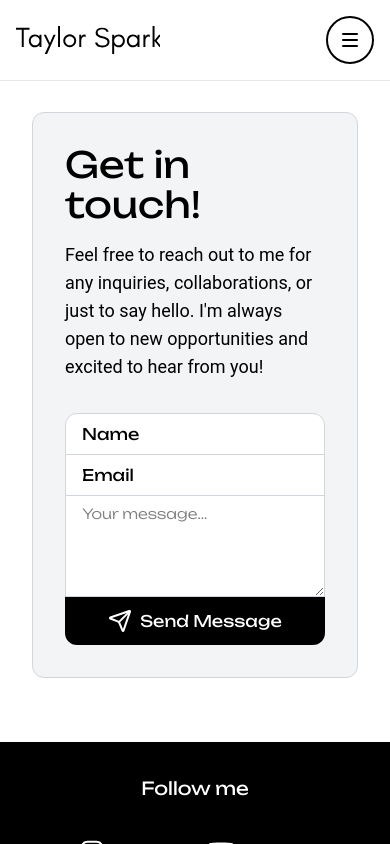
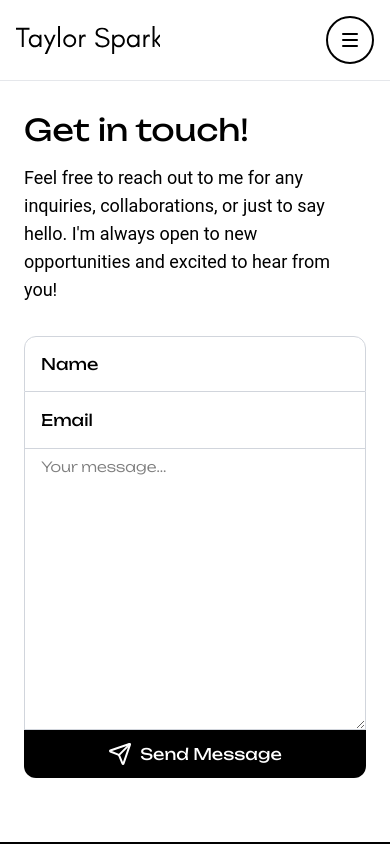
Before and after one commit to hakamir/Portfolio-Block-3, a Vue app: page /contact in a window 390 px wide. Built offline with nearby package versions, Linux system fonts and the light colour scheme; no server answers.

Commit message:
Style(Contact): New responsive visual for contact form

```diff
--- a/src/views/contact/Contact.vue
+++ b/src/views/contact/Contact.vue
@@ -11,28 +11,27 @@ const {formData, status} = storeToRefs(store)
 <template>
   <div class="flex flex-col min-h-screen">
     <div class="flex flex-1">
-      <section class="pt-28 pb-16 md:pt-48 container mx-auto px-8 md:px-32">
-        <div class="md:grid md:grid-cols-2 p-8 gap-16 border border-gray-300 rounded-xl bg-gray-100">
+      <section class="pt-28 pb-16 md:pt-48 container mx-auto px-6 md:px-32">
+        <div class="md:grid md:grid-cols-2 md:p-8 gap-16 md:border border-gray-300 rounded-xl md:bg-gray-100">
           <div class="pb-8">
-            <h1 class="text-4xl font-unbounded">Get in touch!</h1>
+            <h1 class="text-3xl md:text-4xl font-unbounded">Get in touch!</h1>
             <p class="pt-4">Feel free to reach out to me for any inquiries, collaborations, or just to say hello.
               I'm always open to new opportunities and excited to hear from you!</p>
           </div>
           <form v-if="status !== 'submitted'" id="form-contact" class="flex flex-col"
                 @submit.prevent="store.sendMessage">
-            <div class="flex items-center border rounded-t-xl bg-white border-gray-300 group focus-within:ring-2 focus-within:bg-white/70 ring-inset ring-black/50 transition">
-              <label for="name" class="block font-unbounded px-4 w-24 group-focus-within:-translate-x-1 group-focus-within:text-black/80 transition">Name</label>
-              <input id="name" type="text" v-model="formData.name" class="w-full h-10 outline-none" required>
+            <div class="relative flex items-center border rounded-t-xl bg-white h-14 border-gray-300 group focus-within:inset-shadow-[0_0_5px_rgba(0,0,0,0.5)] focus-within:bg-white/70 ring-inset ring-black/50 transition">
+              <label for="name" class="block font-unbounded px-4 w-24 group-focus-within:-translate-x-1 group-focus-within:text-black/0 md:group-focus-within:text-black/80 transition select-none">Name</label>
+              <input id="name" type="text" v-model="formData.name" class="absolute md:relative w-full h-12 outline-none px-4" required>
             </div>
             <div
-                class="flex items-center border-x bg-white border-gray-300 group focus-within:ring-2 focus-within:bg-white/70 ring-inset ring-black/50 transition">
-              <label for="email" class="block font-unbounded px-4 w-24 group-focus-within:-translate-x-1 group-focus-within:text-black/80 transition">Email</label>
-              <input id="email" type="email" name="email" v-model="formData.email"
-                     class="w-full h-10 outline-none" required>
+                class="relative flex items-center border-x bg-white h-14 border-gray-300 group focus-within:inset-shadow-[0_0_5px_rgba(0,0,0,0.5)] focus-within:bg-white/70 ring-inset ring-black/50 transition">
+              <label for="email" class="block font-unbounded px-4 w-24 group-focus-within:-translate-x-1 group-focus-within:text-black/0 md:group-focus-within:text-black/80 transition select-none">Email</label>
+              <input id="email" type="email" name="email" v-model="formData.email" class="absolute md:relative w-full h-12 outline-none px-4" required>
             </div>
-            <div class="flex flex-col border border-gray-300 bg-white group focus-within:ring-2 focus-within:bg-white/70 ring-inset ring-black/50 transition">
+            <div class="flex flex-col border border-gray-300 bg-white group focus-within:inset-shadow-[0_0_5px_rgba(0,0,0,0.5)] focus-within:bg-white/70 ring-inset ring-black/50 transition">
               <textarea id="message" placeholder="Your message..." v-model="formData.message"
-                        class="px-4 py-2 w-full min-h-25 outline-none placeholder:font-unbounded focus:placeholder:opacity-50 placeholder:text-sm placeholder:font-extralight"
+                        class="px-4 py-2 w-full min-h-70 outline-none placeholder:font-unbounded focus:placeholder:opacity-50 placeholder:text-sm placeholder:font-extralight"
                         required autocomplete="off"></textarea>
             </div>
             <div class="flex flex-col justify-end">
```
